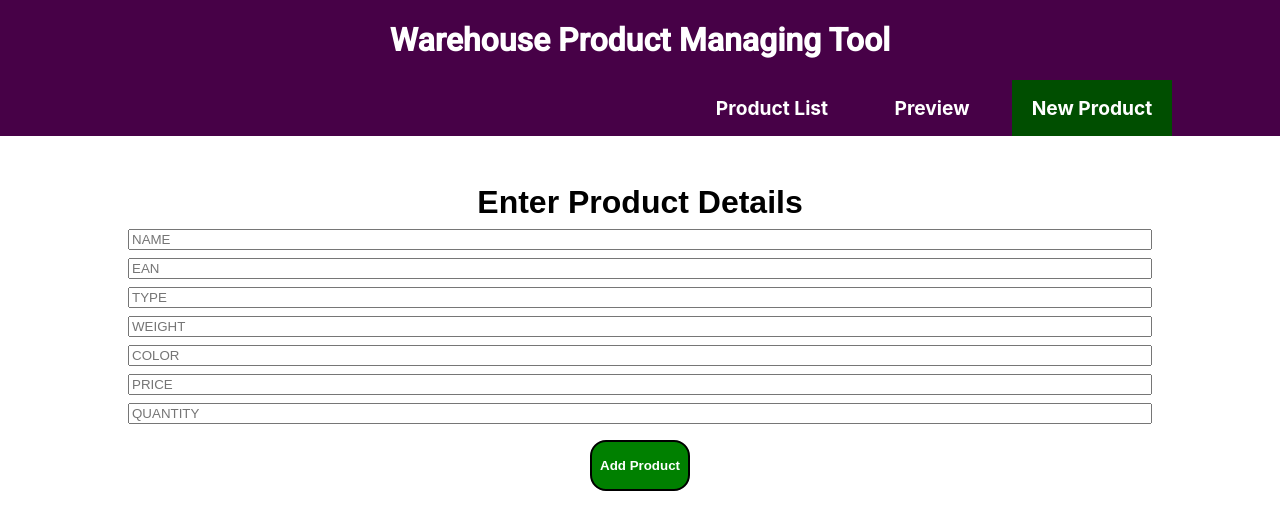
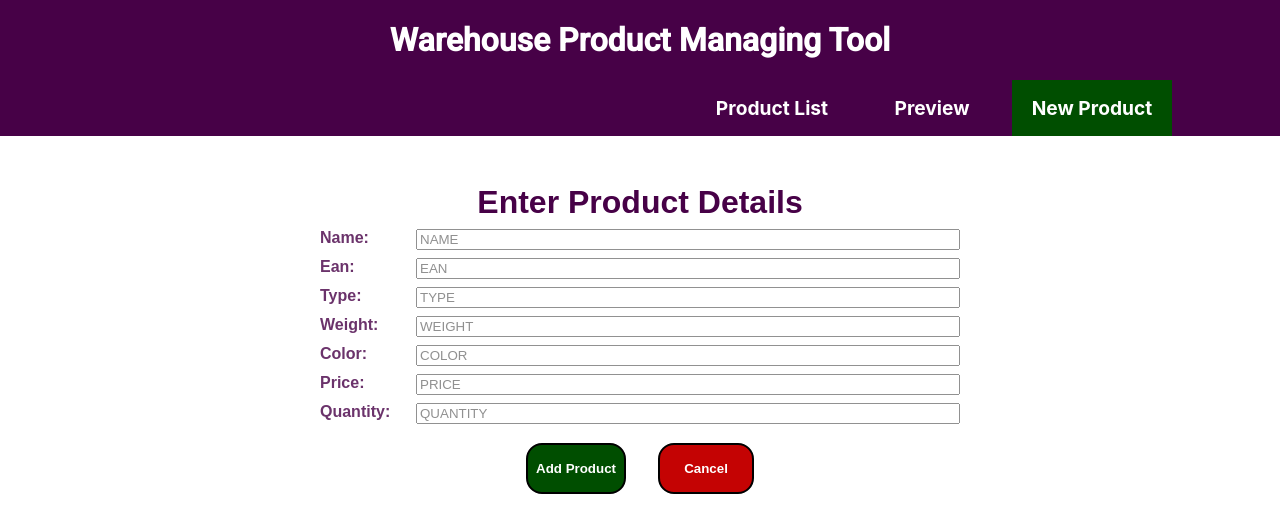
Before and after one commit to Lukasring/warehouse-managing-tool, a React (Create React App) app: page /products/create in a window 1280 px wide. Shown: the top 532 px of the page. Built offline with nearby package versions, Linux system fonts and the light colour scheme.

Commit message:
split input component into multiple and redid styling

```diff
--- a/src/components/EditProduct/EditProduct.js
+++ b/src/components/EditProduct/EditProduct.js
@@ -9,6 +9,7 @@ const EditProduct = (props) => {
     <UserInputForm
       submitHandler={props.saveEditHandler}
       products={props.products}
+      names={props.names}
       index={index}
     ></UserInputForm>
   );
--- a/src/components/Header/Header.module.css
+++ b/src/components/Header/Header.module.css
@@ -2,11 +2,12 @@
 
 .Header {
   display: flex;
+  width: 100%;
   justify-content: center;
   align-items: center;
   height: 5rem;
   color: white;
-  background-color: rgb(71, 1, 71);
+  background-color: #470147;
   font-family: "Roboto", sans-serif;
   font-size: 2rem;
   font-weight: bold;
--- a/src/components/Products/Product/Product.module.css
+++ b/src/components/Products/Product/Product.module.css
@@ -19,14 +19,14 @@
 }
 
 .ProductsHeader {
-  display: flex;
+  display: block;
   padding-right: 13%;
   width: 80%;
   min-width: 60rem;
   margin: auto;
   font-family: sans-serif;
   border-top: 2px solid #ccc;
-  justify-content: flex-start;
+  /* justify-content: flex-start; */
   align-items: center;
 }
 
@@ -42,11 +42,11 @@
 
 .Product li,
 .ProductsHeader li {
-  min-width: 12%;
+  flex-basis: 12%;
   list-style: none;
   text-align: center;
   /* margin: 0.5rem 0.5rem; */
-  padding: 1rem;
+  /* padding: 1rem; */
 }
 
 .Edit {
--- /dev/null
+++ b/src/components/UserInput/Input.js
@@ -0,0 +1,22 @@
+import React from "react";
+import styles from "./UserInputForm.module.css";
+
+const Input = (props) => {
+  return (
+    <div className={styles.Input}>
+      <label className={styles.InputLabel}>
+        {`${props.name.charAt(0).toUpperCase() + props.name.slice(1)}:`}
+      </label>
+      <input
+        className={styles.InputField}
+        type={props.type}
+        placeholder={props.name.toUpperCase()}
+        name={props.name}
+        defaultValue={props.product ? props.product[props.name] : null}
+        onChange={props.handleChange}
+      />
+    </div>
+  );
+};
+
+export default Input;
--- a/src/components/UserInput/UserInputForm.js
+++ b/src/components/UserInput/UserInputForm.js
@@ -1,6 +1,8 @@
 import React, { useState } from "react";
 import styles from "./UserInputForm.module.css";
 import { Redirect, useRouteMatch } from "react-router-dom";
+import Input from "./Input";
+
 const UserInputForm = (props) => {
   const [addedProduct, setAddedProducts] = useState(
     props.products ? props.products[props.index] : []
@@ -57,69 +59,20 @@ const UserInputForm = (props) => {
   return (
     <form className={styles.Form} id="product-submit-form">
       {redirect ? <Redirect to="/products"></Redirect> : null}
-      <label className={styles.Label}>Enter Product Details</label>
+      <label className={styles.Label}>{props.formTitle}</label>
+      {props.names.map((name) => {
+        return (
+          <Input
+            type="text"
+            name={name}
+            handleChange={handleChange}
+            product={props.products ? props.products[index] : null}
+          />
+        );
+      })}
+      <div className={styles.Buttons}>
         <input
-        className={styles.Input}
-        type="text"
-        placeholder="NAME"
-        name="name"
-        defaultValue={props.products ? props.products[props.index].name : null}
-        onChange={handleChange}
-      />
-      <input
-        className={styles.Input}
-        type="text"
-        placeholder="EAN"
-        name="ean"
-        defaultValue={props.products ? props.products[props.index].ean : null}
-        onChange={handleChange}
-      />
-      <input
-        className={styles.Input}
-        type="text"
-        placeholder="TYPE"
-        name="type"
-        defaultValue={props.products ? props.products[props.index].type : null}
-        onChange={handleChange}
-      />
-      <input
-        className={styles.Input}
-        type="text"
-        placeholder="WEIGHT"
-        name="weight"
-        defaultValue={
-          props.products ? props.products[props.index].weight : null
-        }
-        onChange={handleChange}
-      />
-      <input
-        className={styles.Input}
-        type="text"
-        placeholder="COLOR"
-        name="color"
-        defaultValue={props.products ? props.products[props.index].color : null}
-        onChange={handleChange}
-      />
-      <input
-        className={styles.Input}
-        type="text"
-        placeholder="PRICE"
-        name="price"
-        defaultValue={props.products ? props.products[props.index].price : null}
-        onChange={handleChange}
-      />
-      <input
-        className={styles.Input}
-        type="text"
-        placeholder="QUANTITY"
-        name="quantity"
-        defaultValue={
-          props.products ? props.products[props.index].quantity : null
-        }
-        onChange={handleChange}
-      />
-      <input
-        className={styles.SubmitButton}
+          className={styles.SubmitBtn}
           type="submit"
           value={props.products ? "Save" : "Add Product"}
           onClick={(event) => {
@@ -136,6 +89,20 @@ const UserInputForm = (props) => {
             }
           }}
         />
+        <button
+          className={styles.CancelBtn}
+          onClick={(event) => {
+            event.preventDefault();
+            document.getElementById("product-submit-form").reset();
+            setAddedProducts([]);
+            if (props.products) {
+              setRedirect(true);
+            }
+          }}
+        >
+          Cancel
+        </button>
+      </div>
     </form>
   );
 };
--- a/src/components/UserInput/UserInputForm.module.css
+++ b/src/components/UserInput/UserInputForm.module.css
@@ -1,5 +1,5 @@
 .Form {
-  width: 80%;
+  width: 50%;
   display: block;
   margin: auto;
   margin-top: 3rem;
@@ -7,9 +7,20 @@
 }
 
 .Input {
-  display: block;
+  display: flex;
   width: 100%;
   margin-top: 0.5rem;
+  opacity: 0.8;
+  justify-content: space-around;
+}
+.InputLabel {
+  flex-basis: 15%;
+  font-weight: bold;
+  color: #470147;
+}
+
+.InputField {
+  flex-basis: 85%;
 }
 
 .Label {
@@ -17,15 +28,21 @@
   width: 100%;
   font-weight: bold;
   text-align: center;
+  color: #470147;
   font-size: 2rem;
 }
 
-.SubmitButton {
-  display: block;
-  background-color: green;
+.Buttons {
+  display: flex;
+  justify-content: center;
+  margin-top: 1.2rem;
+}
+
+.SubmitBtn {
+  background-color: rgb(0, 78, 0);
+  min-width: 6rem;
   padding: 1rem 0.5rem;
-  margin: auto;
-  margin-top: 1rem;
+  margin: 0rem 1rem;
   border: 2px solid black;
   border-radius: 1rem;
   color: white;
@@ -33,10 +50,26 @@
   cursor: pointer;
 }
 
-.SubmitButton:hover {
-  background-color: lime;
+.SubmitBtn:hover {
+  background-color: rgb(101, 170, 101);
 }
 
-.SubmitButton:focus {
+.SubmitBtn:focus {
   outline: none;
 }
+
+.CancelBtn {
+  background-color: rgb(196, 3, 3);
+  min-width: 6rem;
+  padding: 1rem 0.5rem;
+  margin: 0 1rem;
+  border: 2px solid black;
+  border-radius: 1rem;
+  color: white;
+  font-weight: bold;
+  cursor: pointer;
+}
+
+.CancelBtn:hover {
+  background: rgb(255, 109, 109);
+}
--- a/src/container/App.js
+++ b/src/container/App.js
@@ -84,8 +84,21 @@ function App() {
     productList = <p>There are no products</p>;
   }
 
+  const inputNames = [
+    "name",
+    "ean",
+    "type",
+    "weight",
+    "color",
+    "price",
+    "quantity",
+  ];
   const userInputForm = (
-    <UserInputForm submitHandler={formSubmitHandler}></UserInputForm>
+    <UserInputForm
+      submitHandler={formSubmitHandler}
+      names={inputNames}
+      formTitle={"Enter Product Details"}
+    ></UserInputForm>
   );
 
   return (
@@ -107,6 +120,7 @@ function App() {
             <EditProduct
               products={products}
               saveEditHandler={saveEditHandler}
+              names={inputNames}
             ></EditProduct>
           </Route>
           <Route exact path="/">
```
Lines whose indentation alone changed are shown as unchanged.
